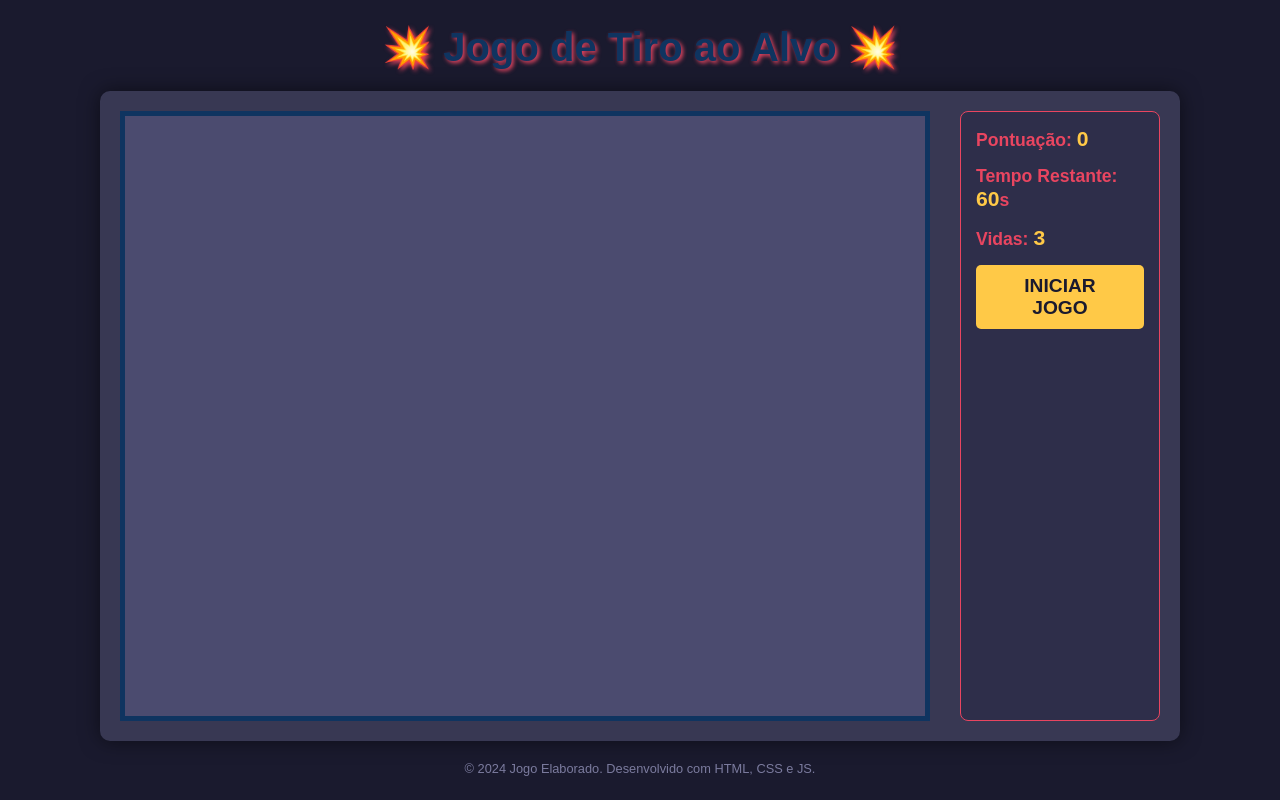
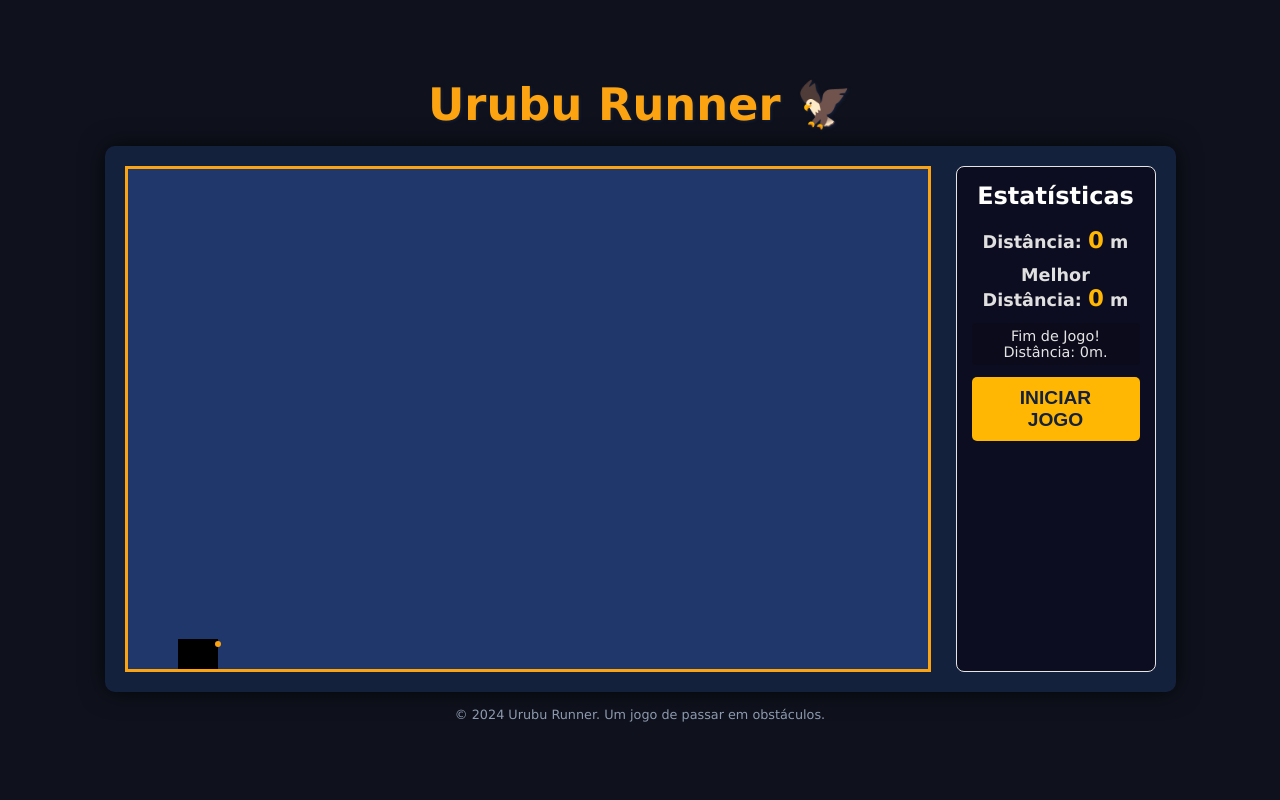
Before and after one commit to Luis-Travensoli/tiro-ao-alvo, a plain HTML site: page index.html in a window 1280 px wide. Both pictures are taken after a click on the button "INICIAR JOGO". Drawn offline with Linux system fonts and the light colour scheme.

Commit message:
henricaço

```diff
--- a/index.html
+++ b/index.html
@@ -3,28 +3,31 @@
 <head>
     <meta charset="UTF-8">
     <meta name="viewport" content="width=device-width, initial-scale=1.0">
-    <title>Jogo de Tiro ao Alvo Elaborado</title>
+    <title>Urubu Runner: Jogo de Obstáculos</title>
     <link rel="stylesheet" href="style.css">
 </head>
 <body>
 
     <header>
-        <h1>💥 Jogo de Tiro ao Alvo 💥</h1>
+        <h1>Urubu Runner 🦅</h1>
     </header>
 
     <main>
-        <canvas id="gameCanvas" width="800" height="600"></canvas>
+        <canvas id="gameCanvas" width="800" height="500"></canvas>
 
         <div id="info-panel">
-            <p>Pontuação: <span id="score">0</span></p>
-            <p>Tempo Restante: <span id="timer">60</span>s</p>
-            <p>Vidas: <span id="lives">3</span></p>
+            <h2>Estatísticas</h2>
+            <p>Distância: <span id="distance">0</span> m</p>
+            <p>Melhor Distância: <span id="highScore">0</span> m</p>
+            <div id="message-area">
+                Clique em **INICIAR** ou pressione **ESPAÇO** para voar!
+            </div>
             <button id="startButton">INICIAR JOGO</button>
         </div>
     </main>
 
     <footer>
-        <p>&copy; 2024 Jogo Elaborado. Desenvolvido com HTML, CSS e JS.</p>
+        <p>&copy; 2024 Urubu Runner. Um jogo de passar em obstáculos.</p>
     </footer>
 
     <script src="script.js"></script>
--- a/script.js
+++ b/script.js
@@ -2,108 +2,198 @@
 const canvas = document.getElementById('gameCanvas');
 const ctx = canvas.getContext('2d');
 const startButton = document.getElementById('startButton');
-const scoreDisplay = document.getElementById('score');
-const timerDisplay = document.getElementById('timer');
-const livesDisplay = document.getElementById('lives');
+const distanceDisplay = document.getElementById('distance');
+const highScoreDisplay = document.getElementById('highScore');
+const messageArea = document.getElementById('message-area');
 
-// Variáveis do Jogo
+// --- Variáveis de Jogo ---
+let isPlaying = false;
+let gameSpeed = 3;
 let score = 0;
-let timeRemaining = 60;
-let lives = 3;
-let isPlaying = false;
+let highScore = 0;
+let gravity = 0.5;
+let lift = -8; // Força do 'pulo' ou batida de asa
 let gameLoop;
-let target = {}; // Objeto que conterá as propriedades do alvo (x, y, raio, velocidade)
 
-// --- Funções de Lógica ---
+// --- Objeto Urubu (Personagem) ---
+const urubu = {
+    x: 50,
+    y: canvas.height / 2,
+    width: 40,
+    height: 30,
+    velocity: 0,
+    draw() {
+        // Desenha o Urubu (simples, como um triângulo ou retângulo estilizado)
+        ctx.fillStyle = 'black';
+        ctx.fillRect(this.x, this.y, this.width, this.height);
+
+        // Adiciona um 'olho' ou detalhe para parecer mais elaborado
+        ctx.fillStyle = '#fca311';
+        ctx.beginPath();
+        ctx.arc(this.x + this.width, this.y + 5, 3, 0, Math.PI * 2);
+        ctx.fill();
+        ctx.closePath();
+    },
+    update() {
+        // Aplica a gravidade
+        this.velocity += gravity;
+        this.y += this.velocity;
+
+        // Limita o Urubu à parte superior e inferior do canvas
+        if (this.y + this.height > canvas.height) {
+            this.y = canvas.height - this.height;
+            this.velocity = 0;
+            // FIM DE JOGO: Tocou no chão
+            if (isPlaying) {
+                 gameOver();
+            }
+        }
+        if (this.y < 0) {
+            this.y = 0;
+            this.velocity = 0;
+        }
+    },
+    flap() {
+        this.velocity = lift; // Aplica a força de 'pulo' para cima
+    }
+};
+
+// --- Obstáculos (Barreiras) ---
+let obstacles = [];
+const obstacleWidth = 50;
+const gapHeight = 150; // Tamanho da abertura para o urubu passar
+let obstacleSpawnInterval = 100; // A cada 100 frames um novo obstáculo
+
+function createObstacle() {
+    const minHeight = 50;
+    const maxHeight = canvas.height - gapHeight - minHeight;
+    const topHeight = Math.floor(Math.random() * (maxHeight - minHeight + 1)) + minHeight;
+
+    obstacles.push({
+        x: canvas.width,
+        topH: topHeight,
+        bottomH: canvas.height - topHeight - gapHeight,
+        passed: false // Se o urubu já passou por este obstáculo
+    });
+}
+
+function updateObstacles() {
+    for (let i = obstacles.length - 1; i >= 0; i--) {
+        const obs = obstacles[i];
+        obs.x -= gameSpeed;
+
+        // Desenha o obstáculo
+        ctx.fillStyle = '#483c32'; // Cor de um tronco ou montanha
+
+        // Parte superior do obstáculo
+        ctx.fillRect(obs.x, 0, obstacleWidth, obs.topH);
+
+        // Parte inferior do obstáculo
+        ctx.fillRect(obs.x, obs.topH + gapHeight, obstacleWidth, obs.bottomH);
+
+        // Verifica se o Urubu marcou ponto (passou pelo obstáculo)
+        if (obs.x + obstacleWidth < urubu.x && !obs.passed) {
+            score++;
+            obs.passed = true;
+            distanceDisplay.textContent = score;
+        }
+
+        // Remove obstáculos que saíram da tela
+        if (obs.x + obstacleWidth < 0) {
+            obstacles.splice(i, 1);
+        }
+
+        // --- Detecção de Colisão ---
+        if (
+            urubu.x < obs.x + obstacleWidth &&
+            urubu.x + urubu.width > obs.x &&
+            (urubu.y < obs.topH || urubu.y + urubu.height > obs.topH + gapHeight)
+        ) {
+            // COLISÃO! FIM DE JOGO
+            gameOver();
+        }
+    }
+
+    // Lógica para gerar novos obstáculos
+    if (score % obstacleSpawnInterval === 0 && score > 0) {
+        createObstacle();
+    }
+}
+
+
+// --- Funções de Controle ---
 
 function startGame() {
     if (isPlaying) return;
 
     isPlaying = true;
     score = 0;
-    timeRemaining = 60;
-    lives = 3;
+    urubu.y = canvas.height / 2;
+    urubu.velocity = 0;
+    obstacles = []; // Limpa os obstáculos
+    distanceDisplay.textContent = score;
+    messageArea.textContent = 'Voando...';
 
-    // Inicializa o alvo
-    initializeTarget();
-
-    // Atualiza o painel de informações
-    updateInfoPanel();
-
-    // Inicia o loop do jogo e o timer
+    // Inicia o loop principal do jogo
     gameLoop = requestAnimationFrame(gameUpdate);
-    startTimer();
 }
 
-function initializeTarget() {
-    // Implemente a lógica para posicionar o alvo aleatoriamente
-    // Exemplo:
-    target.x = Math.random() * (canvas.width - 50) + 25;
-    target.y = Math.random() * (canvas.height - 50) + 25;
-    target.radius = 20;
-    target.vx = (Math.random() - 0.5) * 2; // Velocidade aleatória em X
-    target.vy = (Math.random() - 0.5) * 2; // Velocidade aleatória em Y
-}
+function gameOver() {
+    isPlaying = false;
+    cancelAnimationFrame(gameLoop);
 
-function drawTarget() {
-    // Desenha o alvo no canvas
-    //
-
-[Image of shooting target on a canvas]
-
-    ctx.beginPath();
-    ctx.arc(target.x, target.y, target.radius, 0, Math.PI * 2);
-    ctx.fillStyle = 'red';
-    ctx.fill();
-    ctx.closePath();
+    if (score > highScore) {
+        highScore = score;
+        localStorage.setItem('urubuHighScore', highScore);
+        highScoreDisplay.textContent = highScore;
+        messageArea.textContent = `NOVO RECORDE: ${score}m! 🏆`;
+    } else {
+        messageArea.textContent = `Fim de Jogo! Distância: ${score}m.`;
+    }
 }
 
 function gameUpdate() {
+    if (!isPlaying) return;
+
     // 1. Limpa o canvas
     ctx.clearRect(0, 0, canvas.width, canvas.height);
 
-    // 2. Atualiza a posição do alvo
-    target.x += target.vx;
-    target.y += target.vy;
+    // 2. Atualiza e desenha o Urubu
+    urubu.update();
+    urubu.draw();
 
-    // 3. Verifica colisão com as bordas (ricochete)
-    if (target.x + target.radius > canvas.width || target.x - target.radius < 0) {
-        target.vx = -target.vx;
-    }
-    if (target.y + target.radius > canvas.height || target.y - target.radius < 0) {
-        target.vy = -target.vy;
-    }
+    // 3. Cria e movimenta os obstáculos
+    updateObstacles();
 
-    // 4. Desenha o alvo
-    drawTarget();
-
-    // 5. Continua o loop do jogo se estiver jogando
-    if (isPlaying) {
-        requestAnimationFrame(gameUpdate);
-    }
+    // 4. Continua o loop do jogo
+    requestAnimationFrame(gameUpdate);
 }
 
-// ... Outras funções (handleShoot, startTimer, updateInfoPanel, gameOver) ...
 
-// Event Listeners
+// --- Eventos ---
+
+// Carregar High Score
+window.onload = () => {
+    highScore = localStorage.getItem('urubuHighScore') || 0;
+    highScoreDisplay.textContent = highScore;
+    createObstacle(); // Cria o primeiro obstáculo para começar
+};
+
+// Botão Iniciar
 startButton.addEventListener('click', startGame);
 
-// Exemplo de como detectar o tiro (clique)
-canvas.addEventListener('click', (event) => {
-    if (!isPlaying) return;
+// 'Pulo' do Urubu ao clicar ou pressionar ESPAÇO
+const handleFlap = () => {
+    if (!isPlaying) {
+        startGame();
+    }
+    urubu.flap();
+};
 
-    const rect = canvas.getBoundingClientRect();
-    const clickX = event.clientX - rect.left;
-    const clickY = event.clientY - rect.top;
-
-    // Cálculo da distância entre o clique e o centro do alvo
-    const distance = Math.sqrt((clickX - target.x) ** 2 + (clickY - target.y) ** 2);
-
-    if (distance < target.radius) {
-        // ACERTOU!
-        score += 10;
-        updateInfoPanel();
-        initializeTarget(); // Reposiciona o alvo
+canvas.addEventListener('mousedown', handleFlap);
+document.addEventListener('keydown', (event) => {
+    if (event.code === 'Space') {
+        event.preventDefault(); // Impede a rolagem da tela ao pressionar espaço
+        handleFlap();
     }
-    // Você pode subtrair uma vida se errar o alvo, para um jogo mais difícil.
 });
--- a/style.css
+++ b/style.css
@@ -1,4 +1,4 @@
-/* Reset básico para garantir consistência em todos os navegadores */
+/* Reset básico */
 * {
     margin: 0;
     padding: 0;
@@ -6,40 +6,40 @@
 }
 
 body {
-    font-family: 'Arial', sans-serif;
+    font-family: 'Verdana', sans-serif;
     display: flex;
     flex-direction: column;
     align-items: center;
     justify-content: center;
     min-height: 100vh;
-    background-color: #1a1a2e; /* Fundo escuro para um tema de jogo */
-    color: #e94560;
+    background-color: #0f121d; /* Céu noturno ou escuro */
+    color: #e0e0e0;
 }
 
 header {
-    margin-bottom: 20px;
+    margin-bottom: 15px;
 }
 
 h1 {
-    font-size: 2.5em;
-    color: #0f3460;
-    text-shadow: 2px 2px 4px #e94560;
+    font-size: 2.8em;
+    color: #fca311; /* Laranja/Ouro */
+    text-shadow: 1px 1px 3px #14213d;
 }
 
 main {
     display: flex;
-    gap: 30px;
-    background-color: #383853;
+    gap: 25px;
+    background-color: #14213d; /* Azul Escuro */
     padding: 20px;
     border-radius: 10px;
-    box-shadow: 0 0 20px rgba(0, 0, 0, 0.5);
+    box-shadow: 0 0 25px rgba(0, 0, 0, 0.7);
 }
 
 /* Área do Jogo (Canvas) */
 #gameCanvas {
-    border: 5px solid #0f3460;
-    cursor: crosshair; /* Muda o cursor para indicar a mira */
-    background-color: #4b4b6f; /* Fundo do campo de jogo */
+    border: 3px solid #fca311;
+    background-color: #1f376a; /* Céu mais claro */
+    cursor: pointer;
 }
 
 /* Painel de Informações */
@@ -47,11 +47,17 @@ main {
     width: 200px;
     display: flex;
     flex-direction: column;
-    gap: 15px;
+    gap: 12px;
     padding: 15px;
-    background-color: #2e2e4a;
+    background-color: #0d0d21;
     border-radius: 8px;
-    border: 1px solid #e94560;
+    border: 1px solid #e5e5e5;
+    text-align: center;
+}
+
+#info-panel h2 {
+    color: #ffffff;
+    margin-bottom: 5px;
 }
 
 #info-panel p {
@@ -60,8 +66,17 @@ main {
 }
 
 #info-panel span {
-    color: #ffc947; /* Cor de destaque para os valores */
-    font-size: 1.2em;
+    color: #ffb703; /* Cor de destaque */
+    font-size: 1.3em;
+}
+
+#message-area {
+    min-height: 40px;
+    color: #e5e5e5;
+    background-color: #00000030;
+    padding: 5px;
+    border-radius: 4px;
+    font-size: 0.9em;
 }
 
 /* Botão de Iniciar */
@@ -69,8 +84,8 @@ main {
     padding: 10px 20px;
     font-size: 1.2em;
     font-weight: bold;
-    color: #1a1a2e;
-    background-color: #ffc947;
+    color: #14213d;
+    background-color: #ffb703;
     border: none;
     border-radius: 5px;
     cursor: pointer;
@@ -78,8 +93,7 @@ main {
 }
 
 #startButton:hover {
-    background-color: #e94560;
-    color: #ffc947;
+    background-color: #fb8500;
 }
 
 #startButton:active {
@@ -87,7 +101,7 @@ main {
 }
 
 footer {
-    margin-top: 20px;
+    margin-top: 15px;
     font-size: 0.8em;
-    color: #7b7b9e;
+    color: #8d99ae;
 }
```
